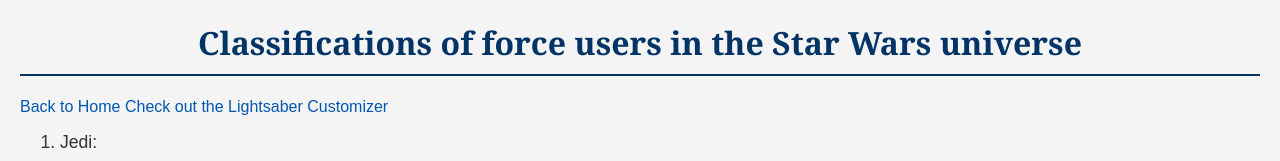
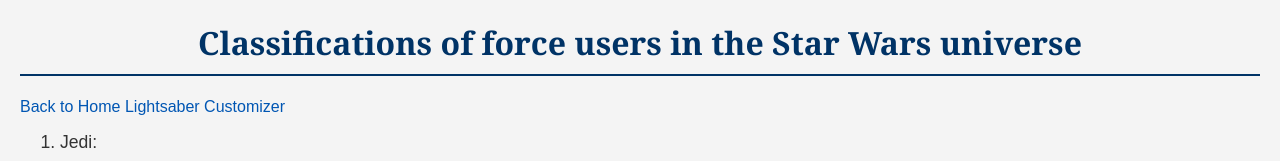
Before and after one commit to Amoeba115/is201site, a plain HTML site: page scratch.html in a window 1280 px wide. Shown: the top 161 px of the page. Drawn offline with Linux system fonts and the light colour scheme.

Commit message:
Update scratch.html

```diff
--- a/scratch.html
+++ b/scratch.html
@@ -9,7 +9,7 @@
 <body>
     <h1 id="top">Classifications of force users in the Star Wars universe</h1>
     <a href="index.html">Back to Home</a>
-    <a href="webapp.html">Check out the Lightsaber Customizer</a>
+    <a href="webapp.html">            Lightsaber Customizer</a>
     <ol class="centeredlist">
         <li>Jedi: <div class="jedi-info"> <ul>
             <li>Formed in 25,025 BBY (Before the Battle of Yavin, AKA before the events of Star Wars: Episode IV).</li>
```
